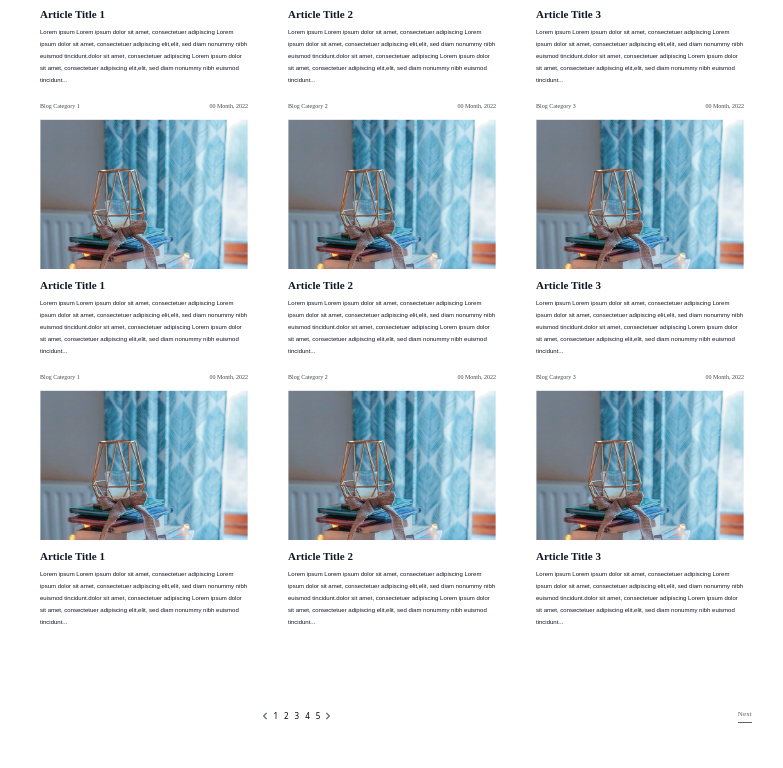
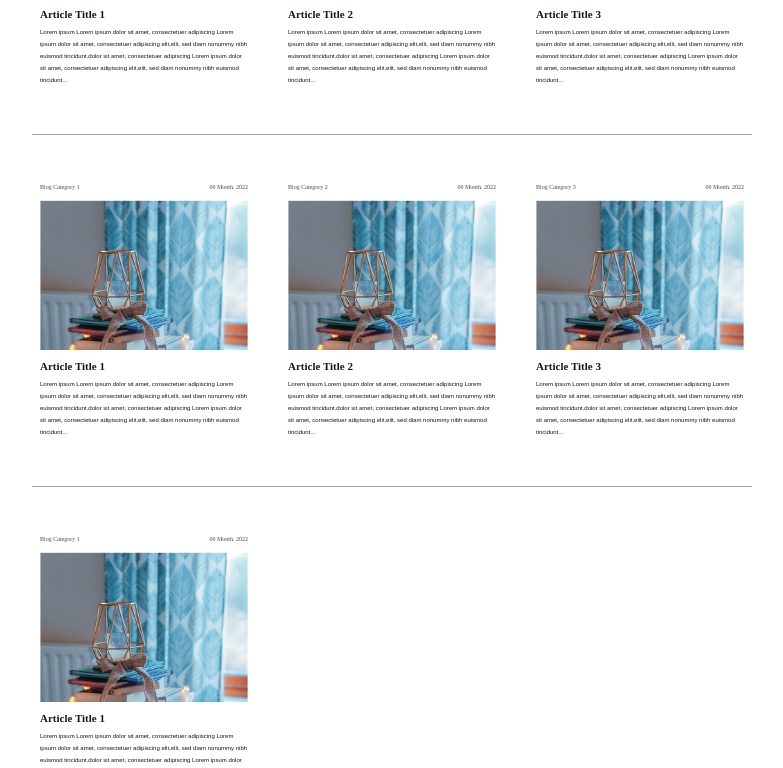
Before and after one commit to Hadees621/pegasus, a React (Create React App) app: page /features in a window 1280 px wide. Shown: the part 1011-1779 px from the top of the page, without its empty margins (320-1103 px from the left). Built offline with nearby package versions, Linux system fonts and the light colour scheme.

Commit message:
line added

```diff
--- a/src/pages/features/Features.js
+++ b/src/pages/features/Features.js
@@ -1,11 +1,14 @@
 import React from "react";
 import Footer from "../../components/Footer";
 import Header from "../../components/Header";
-import { articleData } from "../homepage/utils/utils";
 import Sidebar from "./components/SideBar";
+import { articleData } from "./utils";
 
 const Features = () => {
-
+    const chunkedArticles = Array.from(
+        { length: Math.ceil(articleData.length / 3) },
+        (_, index) => articleData.slice(index * 3, (index + 1) * 3)
+    );
     return (
         <>
             <Header />
@@ -23,7 +26,7 @@ const Features = () => {
 
                     <div class="bg-[#EDEFF1] 320:mt-5 320:p-0 1440:mt-7 2000:mt-12">
                         <div class="flex flex-col md:flex-row">
-                            <div class="md:w-[70%] 2000:my-10 1024:pl-10 p-2 768:p-5 1440:py-6 1440:pl-6">
+                            <div class="md:w-[70%] 2000:my-10 1024:pl-10 p-2 768:p-5 1440:py-6 1440:pl-6 2000:pl-12">
                                 <img class="w-full 2000:h-[600px]" src="assests/features/article.png" alt="Image" />
                             </div>
 
@@ -82,56 +85,20 @@ const Features = () => {
                     <div className="w-[15%] 320:w-full 320:my-6 border-black 320:px-6 1024:px-0 1024:my-0 1024:w-[17%] 1440:w-[17%] 2000:w-[18%] 1440:mt-4 2000:mt-6">
                         <Sidebar />
                     </div>
-                    <div className="w-[85%] 320:w-full border-black 1024:w-[90%] 1440:w-[90%] 2000:w-[95%]">
+                    <div className="w-full 320:w-full border-black 1024:w-[90%] 1440:w-[90%] 2000:w-[95%]">
                         <div className="grid justify-center">
 
                             {/* blog category */}
-                            <div className='grid grid-cols-3 320:grid-cols-1 1024:grid-cols-3 320:gap-4 1024:gap-6 mt-8 1024:mt-0 1440:mt-4 2000:mt-10'>
-                                {articleData.map((article, index) => (
-                                    <div key={index} className="m-3 text-center 1024:m-2 320:space-y-5 1024:space-y-2 2000:space-y-7">
-                                        <div className='flex justify-between'>
-                                            <h3 className="2000:text-lg 1024:text-[6px] 1440:text-[8px] font-fairplay text-[#45484A]">{article.category}</h3>
-                                            <h3 className="2000:text-lg 1024:text-[6px] 1440:text-[8px] font-fairplay text-[#45484A]">{article.date}</h3>
-                                        </div>
-                                        <div className='w-full'>
-                                            <img className="w-full object-cover" src="assests/features/art.png" alt={`Section ${index + 1} Image`} />
-                                        </div>
-                                        <div className='w-full text-start items-end justify-end 320:space-y-8 1024:space-y-1 2000:space-y-3'>
-                                            <h3 className="768:text-[20px] 2000:text-3xl 2000:mt-4 font-bold font-fairplay 1024:text-[11px] 1440:text-[18px] 1440:mt-2 text-[#0F1824]">{article.title}</h3>
-                                            <p className="768:text-[17px] 768:leading-[20px] 1024:leading-[12px] 2000:text-[17.5px] 2000:mt-6 2000:leading-[30px] text-[#0F1824] font-roboto 320:text-[12px] 1024:text-[6px] 1440:text-[9px] 1440:mt-2 1440:leading-[17px] leading-[14px]">{article.content}</p>
-
-                                        </div>
-                                    </div>
-                                ))}
-                            </div>
-                        </div>
+                            {chunkedArticles.map((chunk, chunkIndex) => (
+                                <React.Fragment key={chunkIndex}>
+                                    <div className="w-[85%] 320:w-full border-black">
                                         <div className="grid justify-center">
-
+                                            {/* blog category */}
+                                            <div className="w-[85%] 320:w-full border-black">
+                                                <div className="grid justify-center">
                                                     {/* blog category */}
                                                     <div className='grid grid-cols-3 320:grid-cols-1 1024:grid-cols-3 320:gap-4 1024:gap-6 mt-8 1024:mt-0 1440:mt-4 2000:mt-10'>
-                                {articleData.map((article, index) => (
-                                    <div key={index} className="m-3 text-center 1024:m-2 320:space-y-5 1024:space-y-2 2000:space-y-7">
-                                        <div className='flex justify-between'>
-                                            <h3 className="2000:text-lg 1024:text-[6px] 1440:text-[8px] font-fairplay text-[#45484A]">{article.category}</h3>
-                                            <h3 className="2000:text-lg 1024:text-[6px] 1440:text-[8px] font-fairplay text-[#45484A]">{article.date}</h3>
-                                        </div>
-                                        <div className='w-full'>
-                                            <img className="w-full object-cover" src="assests/features/art.png" alt={`Section ${index + 1} Image`} />
-                                        </div>
-                                        <div className='w-full text-start items-end justify-end 320:space-y-8 1024:space-y-1 2000:space-y-3'>
-                                            <h3 className="768:text-[20px] 2000:text-3xl 2000:mt-4 font-bold font-fairplay 1024:text-[11px] 1440:text-[18px] 1440:mt-2 text-[#0F1824]">{article.title}</h3>
-                                            <p className="768:text-[17px] 768:leading-[20px] 1024:leading-[12px] 2000:text-[17.5px] 2000:mt-6 2000:leading-[30px] text-[#0F1824] font-roboto 320:text-[12px] 1024:text-[6px] 1440:text-[9px] 1440:mt-2 1440:leading-[17px] leading-[14px]">{article.content}</p>
-
-                                        </div>
-                                    </div>
-                                ))}
-                            </div>
-                        </div>
-                        <div className="grid justify-center">
-
-                            {/* blog category */}
-                            <div className='grid grid-cols-3 320:grid-cols-1 1024:grid-cols-3 320:gap-4 1024:gap-6 mt-8 1024:mt-0 1440:mt-4 2000:mt-10'>
-                                {articleData.map((article, index) => (
+                                                        {chunk.map((article, index) => (
                                                             <div key={index} className="m-3 text-center 1024:m-2 320:space-y-5 1024:space-y-2 2000:space-y-7">
                                                                 <div className='flex justify-between'>
                                                                     <h3 className="2000:text-lg 1024:text-[6px] 1440:text-[8px] font-fairplay text-[#45484A]">{article.category}</h3>
@@ -151,9 +118,18 @@ const Features = () => {
                                                 </div>
                                             </div>
                                         </div>
+                                    </div>
+                                    {/* Render hr element after every 3 articles */}
+                                    {(chunkIndex + 1 < chunkedArticles.length) && <hr className="border-1 border-[#9FA2A3] my-10" />}
+                                </React.Fragment>
+                            ))}
+
+                        </div>
+                    </div>
+                </div>
 
                 {/* pagination */}
-                <div className="flex flex-col gap-4 768:gap-8 justify-center items-center h-20 my-10 lg:flex-row lg:justify-between 1024:mx-44 xl:mx-52 2xl:mx-96">
+                <div className="flex flex-col gap-4 768:gap-8 justify-center items-center h-20 my-10 2000:my-28 lg:flex-row lg:justify-between 1024:mx-44 xl:mx-52 2xl:mx-96">
                     <nav className="lg:mx-auto">
                         <ul class="flex items-center h-8 space-x-4 1024:text-[8px] 2000:text-[22px] 1024:space-x-1.5 1440:text-[10px] 1440:space-x-2 2000:space-x-4">
                             <li>
--- /dev/null
+++ b/src/pages/features/utils.js
@@ -0,0 +1,51 @@
+export const articleData = [
+    {
+        category: 'Blog Category 1',
+        date: '00 Month, 2022',
+        imageSrc: 'assests/section/section3.png',
+        title: 'Article Title 1',
+        content: 'Lorem ipsum Lorem ipsum dolor sit amet, consectetuer adipiscing Lorem ipsum dolor sit amet, consectetuer adipiscing elit,elit, sed diam nonummy nibh euismod tincidunt.dolor sit amet, consectetuer adipiscing Lorem ipsum dolor sit amet, consectetuer adipiscing elit,elit, sed diam nonummy nibh euismod tincidunt...',
+    },
+    {
+        category: 'Blog Category 2',
+        date: '00 Month, 2022',
+        imageSrc: 'assests/section/section3.png',
+        title: 'Article Title 2',
+        content: 'Lorem ipsum Lorem ipsum dolor sit amet, consectetuer adipiscing Lorem ipsum dolor sit amet, consectetuer adipiscing elit,elit, sed diam nonummy nibh euismod tincidunt.dolor sit amet, consectetuer adipiscing Lorem ipsum dolor sit amet, consectetuer adipiscing elit,elit, sed diam nonummy nibh euismod tincidunt...',
+    },
+    {
+        category: 'Blog Category 3',
+        date: '00 Month, 2022',
+        imageSrc: 'assests/section/section3.png',
+        title: 'Article Title 3',
+        content: 'Lorem ipsum Lorem ipsum dolor sit amet, consectetuer adipiscing Lorem ipsum dolor sit amet, consectetuer adipiscing elit,elit, sed diam nonummy nibh euismod tincidunt.dolor sit amet, consectetuer adipiscing Lorem ipsum dolor sit amet, consectetuer adipiscing elit,elit, sed diam nonummy nibh euismod tincidunt...',
+    },
+    {
+        category: 'Blog Category 1',
+        date: '00 Month, 2022',
+        imageSrc: 'assests/section/section3.png',
+        title: 'Article Title 1',
+        content: 'Lorem ipsum Lorem ipsum dolor sit amet, consectetuer adipiscing Lorem ipsum dolor sit amet, consectetuer adipiscing elit,elit, sed diam nonummy nibh euismod tincidunt.dolor sit amet, consectetuer adipiscing Lorem ipsum dolor sit amet, consectetuer adipiscing elit,elit, sed diam nonummy nibh euismod tincidunt...',
+    },
+    {
+        category: 'Blog Category 2',
+        date: '00 Month, 2022',
+        imageSrc: 'assests/section/section3.png',
+        title: 'Article Title 2',
+        content: 'Lorem ipsum Lorem ipsum dolor sit amet, consectetuer adipiscing Lorem ipsum dolor sit amet, consectetuer adipiscing elit,elit, sed diam nonummy nibh euismod tincidunt.dolor sit amet, consectetuer adipiscing Lorem ipsum dolor sit amet, consectetuer adipiscing elit,elit, sed diam nonummy nibh euismod tincidunt...',
+    },
+    {
+        category: 'Blog Category 3',
+        date: '00 Month, 2022',
+        imageSrc: 'assests/section/section3.png',
+        title: 'Article Title 3',
+        content: 'Lorem ipsum Lorem ipsum dolor sit amet, consectetuer adipiscing Lorem ipsum dolor sit amet, consectetuer adipiscing elit,elit, sed diam nonummy nibh euismod tincidunt.dolor sit amet, consectetuer adipiscing Lorem ipsum dolor sit amet, consectetuer adipiscing elit,elit, sed diam nonummy nibh euismod tincidunt...',
+    },
+    {
+        category: 'Blog Category 1',
+        date: '00 Month, 2022',
+        imageSrc: 'assests/section/section3.png',
+        title: 'Article Title 1',
+        content: 'Lorem ipsum Lorem ipsum dolor sit amet, consectetuer adipiscing Lorem ipsum dolor sit amet, consectetuer adipiscing elit,elit, sed diam nonummy nibh euismod tincidunt.dolor sit amet, consectetuer adipiscing Lorem ipsum dolor sit amet, consectetuer adipiscing elit,elit, sed diam nonummy nibh euismod tincidunt...',
+    },
+];
```
Lines whose indentation alone changed are shown as unchanged.
